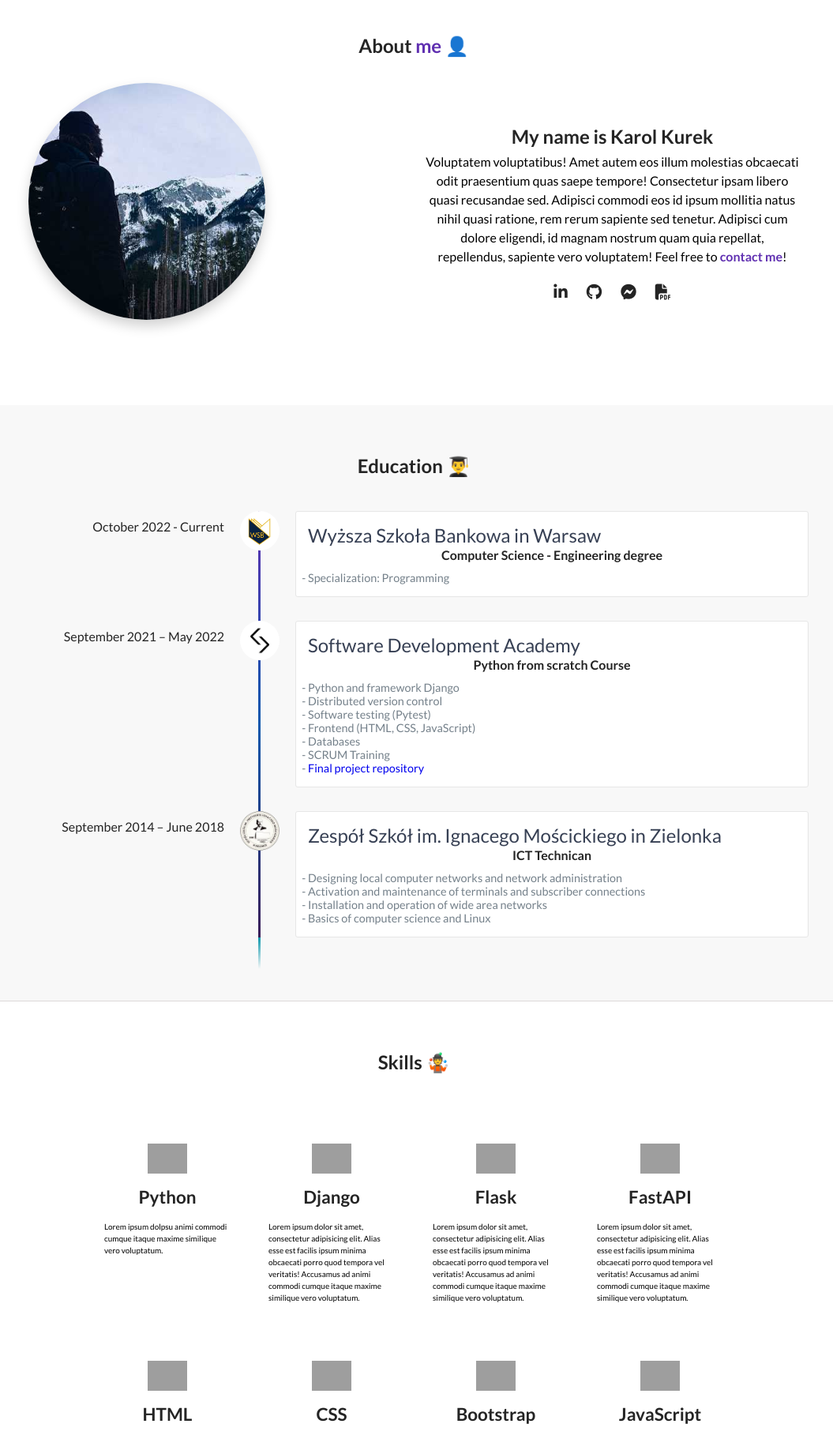
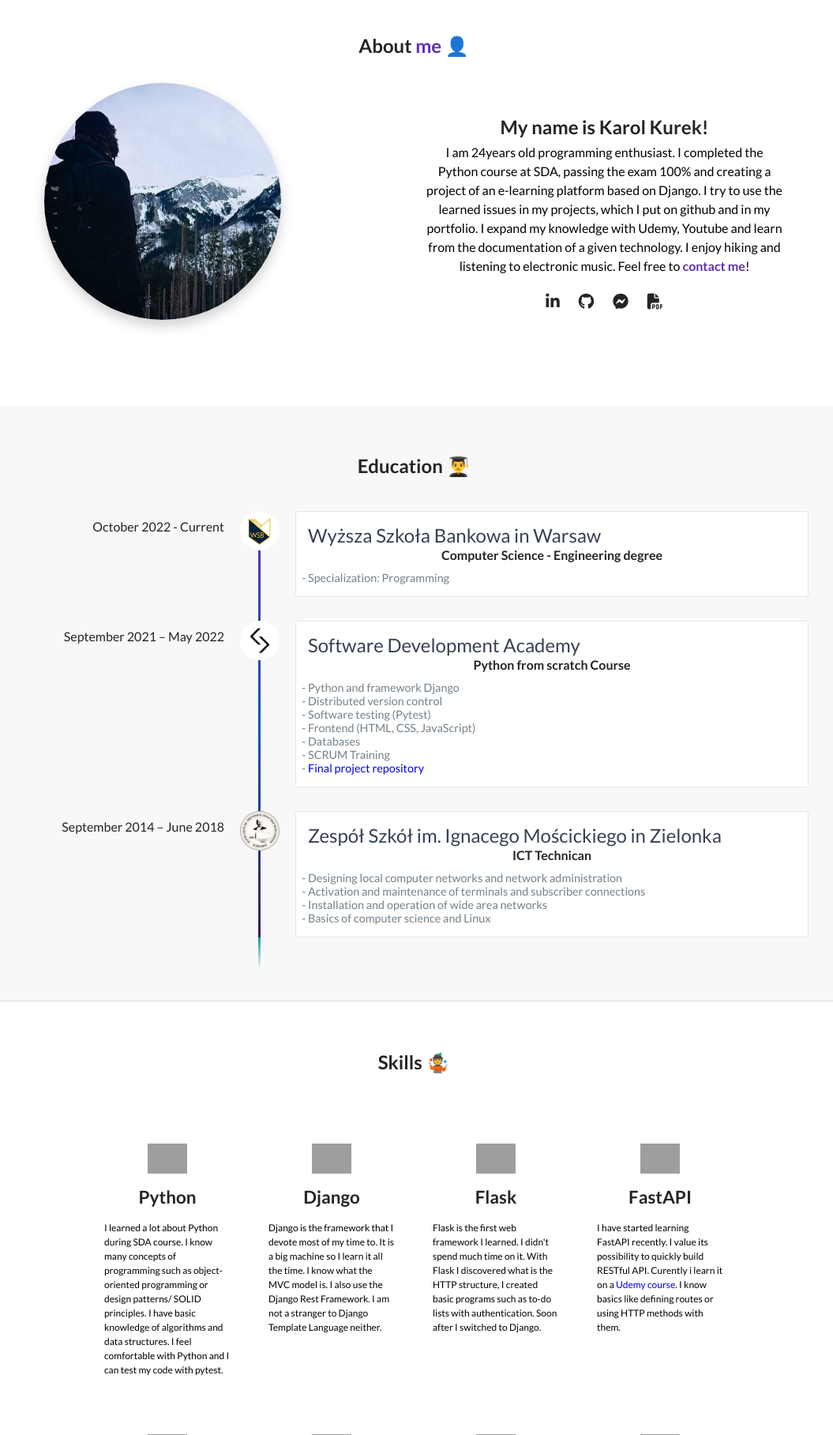
Before and after one commit to kurekhombre/Portfolio, a Django app: page /about/ in a window 1280 px wide. Shown: the part 69-1886 px from the top of the page at 79% size, without its empty margins (116-1171 px from the left). Run offline with Django 4.2, Linux system fonts and the light colour scheme; some libraries are stand-ins or nearby versions; grey boxes are pictures that could not be loaded.

Commit message:
about endpoint content in skills section added. csrf trusted origins

```diff
--- a/portfolio/static/portfolio/css/about-styles.css
+++ b/portfolio/static/portfolio/css/about-styles.css
@@ -33,7 +33,7 @@ section:nth-child(odd) {
 }
 
 .about-me--section {
-    margin-bottom: 80px;
+    margin: 0 20px 80px;
 }
 
 .about__me__sub {
@@ -209,7 +209,7 @@ section:nth-child(odd) {
 }
 
 .skill-box p {
-    font-size: 10px;
+    font-size: 12px;
 }
 
 .skill-title {
--- a/portfolio/static/portfolio/css/styles.css
+++ b/portfolio/static/portfolio/css/styles.css
@@ -30,6 +30,10 @@ a {
     text-decoration: none;
     position: relative;
     transition: opacity 300ms ease-in-out;
+}
+
+.bold {
+    font-weight: 700;
 }
 
 i:hover {
--- a/portfolio/templates/portfolio/about.html
+++ b/portfolio/templates/portfolio/about.html
@@ -16,12 +16,12 @@
                            <img src="{% static 'portfolio/images/tatry.JPG' %}" class="about-me__picture" alt="Karol Kurek">
                        </figure>
                         <div class="about__me__sub">
-                            <h2 class="about__me__sub--title">My name is Karol Kurek</h2>
-                            <p class="about__me__sub--para">Voluptatem voluptatibus! Amet autem eos illum molestias obcaecati odit
-                                praesentium quas saepe tempore! Consectetur ipsam libero quasi recusandae sed. Adipisci commodi eos id
-                                ipsum mollitia natus nihil quasi ratione, rem rerum sapiente sed tenetur. Adipisci cum dolore eligendi,
-                                id magnam nostrum quam quia repellat, repellendus, sapiente vero voluptatem! Feel free to
-                                <a class="text--purple" href="mailto:kurekhombre@gmail.com"><b>contact me</b></a>!</p>
+                            <h2 class="about__me__sub--title">My name is Karol Kurek!</h2>
+                            <p class="about__me__sub--para">I am 24years old programming enthusiast. I completed the Python course at SDA, passing the exam 100% and creating a
+                            project of an e-learning platform based on Django. I try to use the learned issues in
+                            my projects, which I put on github and in my portfolio. I expand my knowledge with
+                            Udemy, Youtube and learn from the documentation of a given technology.  I enjoy hiking and listening to electronic music. Feel free to
+                            <a class="text--purple" href="mailto:kurekhombre@gmail.com"><b>contact me</b></a>!</p>
                        <div class="about-me__links">
                        <a href="https://www.linkedin.com/in/karol-kurek/" class="about-me__link">
                            <i class="fab fa-linkedin-in"></i>
@@ -117,7 +117,7 @@
                     </div>
                     <h3>Python</h3>
                 </div>
-                <p>Lorem ipsum dolpsu animi commodi cumque itaque maxime similique vero voluptatum.</p>
+                <p>I learned a lot about Python during SDA course. I know many concepts of programming such as object-oriented programming or design patterns/ SOLID principles. I have basic knowledge of algorithms and data structures. I feel comfortable with Python and I can test my code with pytest.</p>
             </div>
             <div class="skill-box">
                 <div class="skill-title">
@@ -126,7 +126,7 @@
                     </div>
                     <h3>Django</h3>
                 </div>
-                <p>Lorem ipsum dolor sit amet, consectetur adipisicing elit. Alias esse est facilis ipsum minima obcaecati porro quod tempora vel veritatis! Accusamus ad animi commodi cumque itaque maxime similique vero voluptatum.</p>
+                <p>Django is the framework that I devote most of my time to. It is a big machine so I learn it all the time. I know what the MVC model is. I also use the Django Rest Framework. I am not a stranger to Django Template Language neither.</p>
             </div>
             <div class="skill-box">
                 <div class="skill-title">
@@ -135,7 +135,7 @@
                     </div>
                     <h3>Flask</h3>
                 </div>
-                <p>Lorem ipsum dolor sit amet, consectetur adipisicing elit. Alias esse est facilis ipsum minima obcaecati porro quod tempora vel veritatis! Accusamus ad animi commodi cumque itaque maxime similique vero voluptatum.</p>
+                <p>Flask is the first web framework I learned. I didn't spend much time on it. With Flask I discovered what is the HTTP structure, I created basic programs such as to-do lists with authentication. Soon after I switched to Django.</p>
             </div>
             <div class="skill-box">
                 <div class="skill-title">
@@ -144,7 +144,8 @@
                     </div>
                     <h3>FastAPI</h3>
                 </div>
-                <p>Lorem ipsum dolor sit amet, consectetur adipisicing elit. Alias esse est facilis ipsum minima obcaecati porro quod tempora vel veritatis! Accusamus ad animi commodi cumque itaque maxime similique vero voluptatum.</p>
+                <p>I have started learning FastAPI recently. I value its possibility to quickly build RESTful API. Curently i learn it on a
+                    <a href="https://www.udemy.com/course/fastapi-the-complete-course/">Udemy course</a>. I know basics like defining routes or using HTTP methods with them.</p>
             </div>
             <div class="skill-box">
                 <div class="skill-title">
@@ -153,7 +154,7 @@
                     </div>
                     <h3>HTML</h3>
                 </div>
-                <p>Lorem ipsum dolor sit amet, consectetur adipisicing elit. Alias esse est facilis ipsum minima obcaecati porro quod tempora vel veritatis! Accusamus ad animi commodi cumque itaque maxime similique vero voluptatum.</p>
+                <p>HTML is a technology I got to know years ago. I used to write my first presentations in MMORPG games using HTML. In my projects I try to write semantic HTML.</p>
             </div>
             <div class="skill-box">
                 <div class="skill-title">
@@ -162,7 +163,7 @@
                     </div>
                     <h3>CSS</h3>
                 </div>
-                <p>Lorem ipsum dolor sit amet, consectetur adipisicing elit. Alias esse est facilis ipsum minima obcaecati porro quod tempora vel veritatis! Accusamus ad animi commodi cumque itaque maxime similique vero voluptatum.</p>
+                <p>CSS Flex or Grid are not problems for me. I also feel comfortable with transforms, transitions, animations or using r(em) units. I try to make my websites responsive. Sometimes I use CSS preprocessors such as SCSS.<p>
             </div>
             <div class="skill-box">
                 <div class="skill-title">
@@ -171,7 +172,7 @@
                     </div>
                     <h3>Bootstrap</h3>
                 </div>
-                <p>Lorem ipsum dolor sit amet, consectetur adipisicing elit. Alias esse est facilis ipsum minima obcaecati porro quod tempora vel veritatis! Accusamus ad animi commodi cumque itaque maxime similique vero voluptatum.</p>
+                <p>I find using Bootstrap in my projects useful when I depend on responsiveness. I' m okay with this library.</p>
             </div>
             <div class="skill-box">
                 <div class="skill-title">
@@ -180,7 +181,7 @@
                     </div>
                     <h3>JavaScript</h3>
                 </div>
-                <p>Lorem ipsum dolor sit amet, consectetur adipisicing elit. Alias esse est facilis ipsum minima obcaecati porro quod tempora vel veritatis! Accusamus ad animi commodi cumque itaque maxime similique vero voluptatum.</p>
+                <p>It is the second programming language after Python that I know a little. I can write simple features, I know DOM and AJAX. I also sometimes use jQuery. I would like to go deeper into JS (and then some SPA framework maybe), as soon as I master Python.</p>
             </div>
             <div class="skill-box">
                 <div class="skill-title">
@@ -189,7 +190,8 @@
                     </div>
                     <h3>PostgreSQL</h3>
                 </div>
-                <p>Lorem ipsum dolor sit amet, consectetur adipisicing elit. Alias esse est facilis ipsum minima obcaecati porro quod tempora vel veritatis! Accusamus ad animi commodi cumque itaque maxime similique vero voluptatum.</p>
+                <p>It is the main relational database I am using. I got to know this database during the SDA course. I also finished the
+                    <a class="bold" href="https://www.udemy.com/course/the-complete-sql-bootcamp/">Udemy course</a> to feel more confident with SQL and Postgres. Basic queries are not problem for me.</p>
             </div>
             <div class="skill-box">
                 <div class="skill-title">
@@ -198,7 +200,7 @@
                     </div>
                     <h3>MongoDB</h3>
                 </div>
-                <p>Lorem ipsum dolor sit amet, consectetur adipisicing elit. Alias esse est facilis ipsum minima obcaecati porro quod tempora vel veritatis! Accusamus ad animi commodi cumque itaque maxime similique vero voluptatum.</p>
+                <p>I finished the <a class="bold" href="https://www.udemy.com/course/the-complete-mongodb-course/">MongoDB course on the Udemy</a> to get to know what NoSQL is. I used it sometimes on my projects. Basic queries are not problem for me as well.</p>
             </div>
             <div class="skill-box">
                 <div class="skill-title">
@@ -207,7 +209,7 @@
                     </div>
                     <h3>Docker</h3>
                 </div>
-                <p>Lorem ipsum dolor sit amet, consectetur adipisicing elit. Alias esse est facilis ipsum minima obcaecati porro quod tempora vel veritatis! Accusamus ad animi commodi cumque itaque maxime similique vero voluptatum.</p>
+                <p>I know basics of Docker because of this <a class="bold" href="https://www.udemy.com/course/docker-kubernetes-the-practical-guide/">Udemy course</a>. Docker is something I want to go deeper for sure.</p>
             </div>
             <div class="skill-box">
                 <div class="skill-title">
@@ -216,7 +218,7 @@
                     </div>
                     <h3>Linux</h3>
                 </div>
-                <p>Lorem ipsum dolor sit amet, consectetur adipisicing elit. Alias esse est facilis ipsum minima obcaecati porro quod tempora vel veritatis! Accusamus ad animi commodi cumque itaque maxime similique vero voluptatum.</p>
+                <p>I have been using Linux since high school. The hatred for Windows was instilled in me by my IT teacher :) Basics such as Linux terminal, file system, task automation or scheduling are not an obstacle for me.</p>
             </div>
         </div>
 </div>
--- a/portfolio/templates/portfolio/projects.html
+++ b/portfolio/templates/portfolio/projects.html
@@ -13,6 +13,7 @@
         <div class="row">
             <h2 class="section__title">Enjoy my <span class="text--purple">projects</span> 😉</h2>
             <p class="section__subtitle">I try to write clean backend code and semantic html containing my websites in a nice design. I put emphasis on the development and increasing expansion of my projects.</p>
+            <p class="section__subtitle">(hover on project to view details)</p>
                 <div class="project__filters">
                     <span class="project__item active" data-filter='all'>All</span>
                     <span class="project__item" data-filter='.django'>Django</span>
--- a/portfoliosite/settings.py
+++ b/portfoliosite/settings.py
@@ -29,6 +29,7 @@ SECRET_KEY = config('SECRET_KEY')
 DEBUG = config('DEBUG') == 'True'
 
 ALLOWED_HOSTS = ['*']
+CSRF_TRUSTED_ORIGINS = ['https://kurek.up.railway.app/', 'https://*.127.0.0.1']
 
 
 # Application definition
```
Also changed, not shown: 4 other files.
